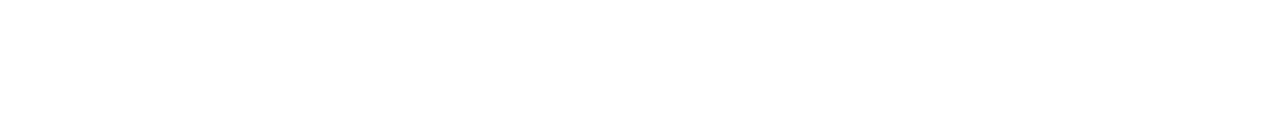
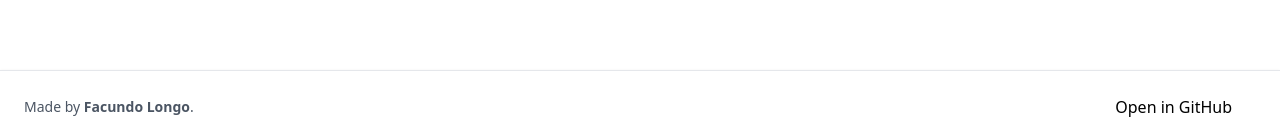
Before and after one commit to FacundoLongo/pokedex-modern, a React (Vite) app: page / in a window 1280 px wide. Shown: the part 657-797 px from the top of the page. Built offline with nearby package versions, Linux system fonts and the light colour scheme; no server answers.

Commit message:
footer added

```diff
--- a/src/Pokedex.jsx
+++ b/src/Pokedex.jsx
@@ -4,6 +4,7 @@
 import { Card } from './pokemon/Card.jsx';
 import { NavBar } from './assets/Navbar';
 import { Alert } from 'flowbite-react';
+import { Footer } from './assets/Footer.jsx';
 
 const urlApi = 'https://pokeapi.co/api/v2/pokemon?limit=40';
 
@@ -139,7 +140,6 @@
 
                   <br />
                </div>
-
                <div className="flex flex-wrap -mx-3 ">
                   {pokemons
                      .filter((pokemon) => {
@@ -187,6 +187,9 @@
                   setAlertSuccess(true)
                )}
                <br />
+               <Footer />
+               <br />
+               <br />
                <br />
                <br />
             </div>
--- /dev/null
+++ b/src/assets/Footer.jsx
@@ -0,0 +1,26 @@
+export const Footer = () => {
+   return (
+      <footer className="fixed bottom-0 left-0 z-20 w-full p-4 bg-white border-t border-gray-200 shadow md:flex md:items-center md:justify-between md:p-6 dark:bg-gray-800 dark:border-gray-600 flex justify-between">
+         <span className="text-sm text-gray-600 sm:text-center dark:text-gray-400">
+            Made by{' '}
+            <a
+               href="https://github.com/FacundoLongo"
+               className="text-black-800"
+            >
+               <b>Facundo Longo</b>
+            </a>
+            .
+         </span>
+
+         <span>
+            <a
+               href="https://github.com/FacundoLongo/pokedex-modern"
+               className="mr-4 hover:underline md:mr-6"
+               target="_BLANK"
+            >
+               Open in GitHub
+            </a>
+         </span>
+      </footer>
+   );
+};
--- a/vite.config.js
+++ b/vite.config.js
@@ -5,7 +5,7 @@
 export default defineConfig({
    plugins: [react()],
    server: {
-      host: '192.168.100.24',
+      host: 'localhost',
       port: 5050,
    },
 });
```
